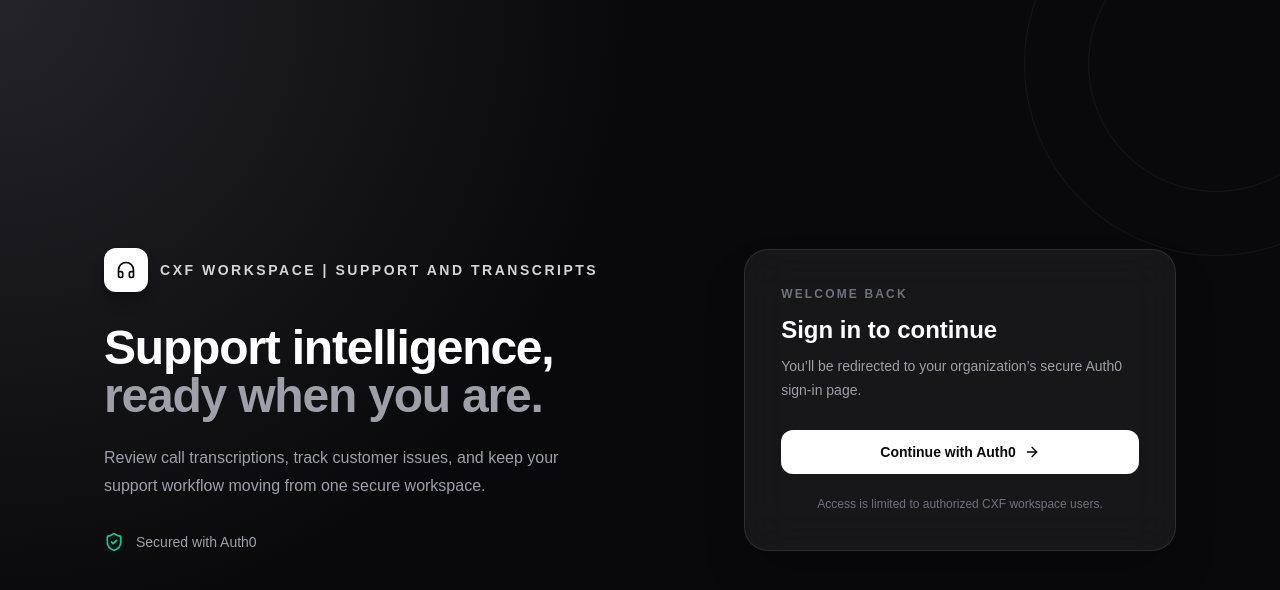
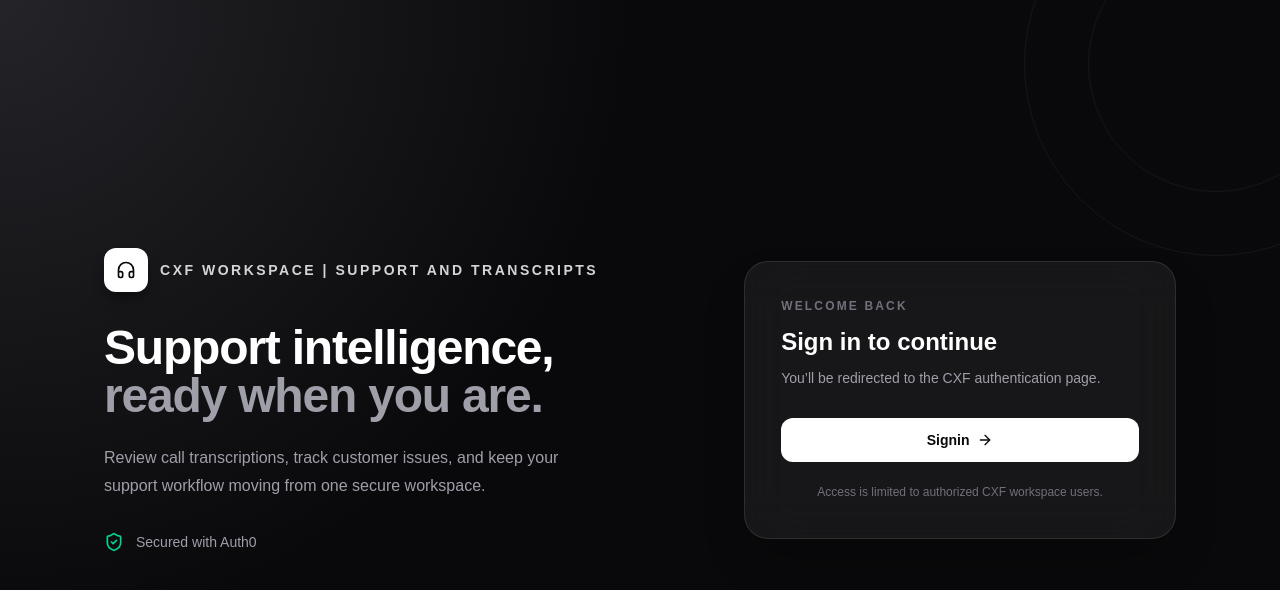
Before and after one commit to rpamplona-cxfabric/transcript-tickets, a Next.js app: page /signin in a window 1280 px wide. Shown: the top 590 px of the page. Built offline with nearby package versions, Linux system fonts and the light colour scheme; no server answers.

Commit message:
updated text for signin

```diff
--- a/src/app/signin/page.tsx
+++ b/src/app/signin/page.tsx
@@ -63,14 +63,14 @@
           </p>
           <h2 className="mt-3 text-2xl font-semibold">Sign in to continue</h2>
           <p className="mt-2 text-sm leading-6 text-zinc-400">
-            You’ll be redirected to your organization’s secure Auth0 sign-in page.
+            You’ll be redirected to the CXF authentication page.
           </p>
 
           <a
             href={loginUrl}
             className="mt-7 flex w-full items-center justify-center gap-2 rounded-xl bg-white px-4 py-3 text-sm font-semibold text-zinc-950 transition hover:bg-zinc-200"
           >
-            Continue with Auth0
+            Signin
             <ArrowRight className="h-4 w-4" />
           </a>
 
```
